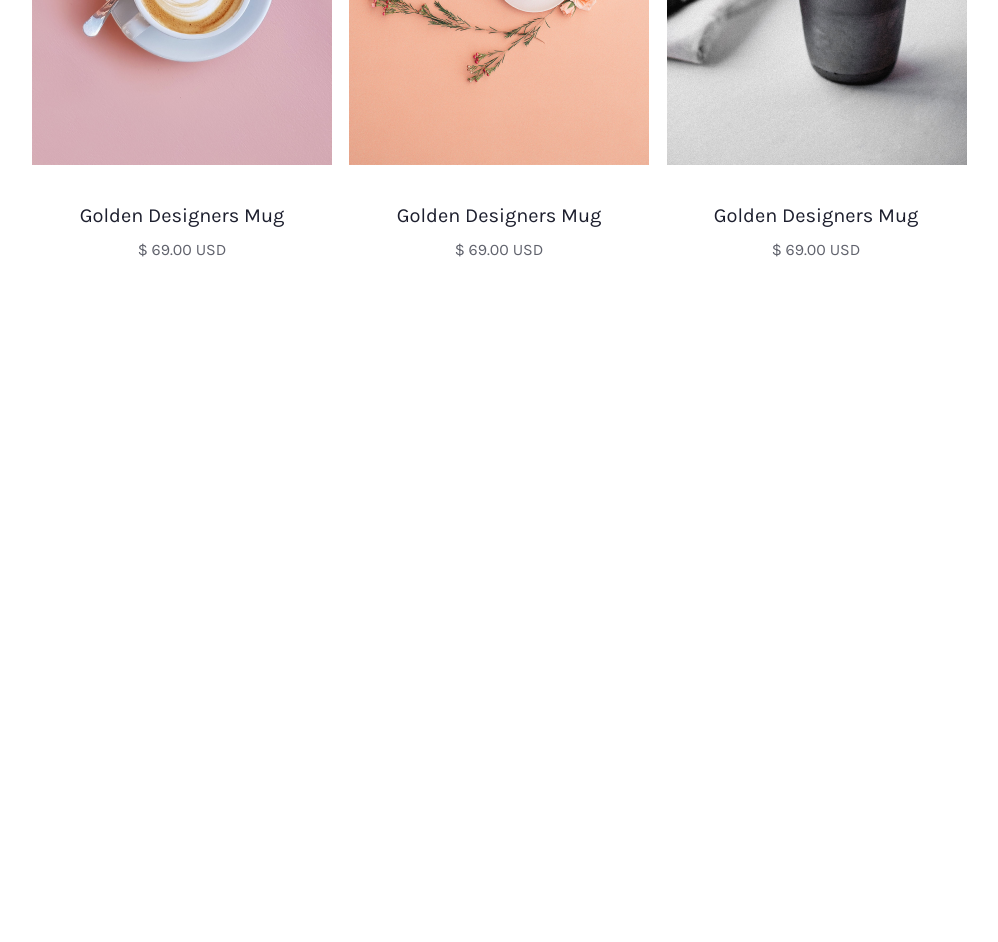
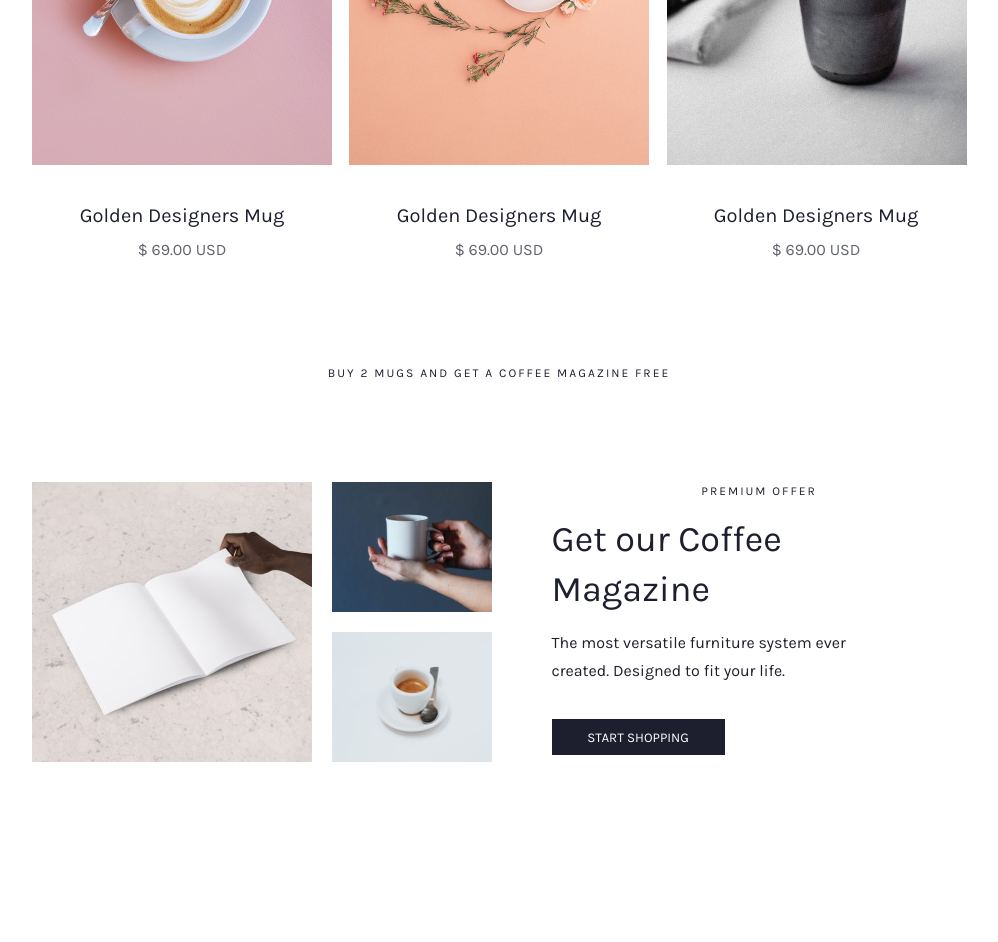
Before and after one commit to Alekosh/building-second-site, a plain HTML site: page index.html in a window 1280 px wide. Shown: the part 3415-4357 px from the top of the page, without its empty margins (141-1139 px from the left). Before the commit the page ends 3679 px from the top, so only its background shows below. Drawn offline with Linux system fonts and the light colour scheme.

Commit message:
adding section

```diff
--- a/index.html
+++ b/index.html
@@ -174,5 +174,31 @@
         </div>
     </div>
   </section>
+
+  <section class="offer">
+    <div class="container">
+      <h6>Buy 2 mugs and get a coffee magazine free</h6>
+
+      <div class="offer__let">
+
+        <div class="offer__left">
+          <img class="box1" src="./img/book.png" alt="">
+          <div class="offer_together">
+            <img class="box2" src="./img/tea1.png" alt="">
+            <img class="box3" src="./img/tea2.png" alt="">
+          </div>
+        </div>
+
+        <div class="offer__right">
+          <h6>Premium Offer</h6>
+          <h2>Get our Coffee Magazine</h2>
+          <p>The most versatile furniture system ever created. Designed to fit your life.</p>
+
+          <button class="btn">Start Shopping</button>
+        </div>
+
+      </div>
+    </div>
+  </section>
 </body>
 </html>
--- a/scss/components/header/_header.scss
+++ b/scss/components/header/_header.scss
@@ -151,3 +151,68 @@ h6{
 .Products .item:nth-child(n+4):nth-child(-n+9) {
   margin-top: 50px;
 }
+
+////////
+///
+.offer {
+
+}
+.offer__let {
+  display: flex;
+}
+.offer__left {
+  display: grid;
+  grid-template-columns: 280px 160px;
+  grid-template-rows: 280px;
+}
+.box1 {
+  grid-column-start: 1;
+  grid-column-end: 2;
+  grid-row-start: 1;
+  grid-row-end: 2;
+}
+.box2 {
+  grid-column-start: 2;
+  grid-column-end: 3;
+  grid-row-start: 1;
+  grid-row-end: 2;
+  margin-bottom: 20px;
+}
+.box3 {
+  grid-column-start: 2;
+  grid-column-end: 3;
+  grid-row-start: 2;
+  grid-row-end: 3;
+}
+.offer_together {
+  margin-left: 20px;
+}
+.offer__right {
+  margin-left: 80px;
+  width: 460px;
+  height: 460px;
+}
+.offer__right h2 {
+  font-size: 36px;
+  line-height: 50px;
+  margin-top: 14px;
+  height: 100px;
+  width: 237px;
+}
+.offer__right h6 {
+  margin: 0;
+}
+.offer__right p {
+  font-size: 16px;
+  line-height: 28px;
+  margin: 15px 0 34px 0;
+  height: 56px;
+  width: 353px;
+}
+.btn {
+  background: #1D1F2E;
+  color: $white;
+  width: 173px;
+  height: 36px;
+  text-transform: uppercase;
+}
```
Also changed, not shown: css/style.css, img/book.png (added), img/tea1.png (added), img/tea2.png (added).
